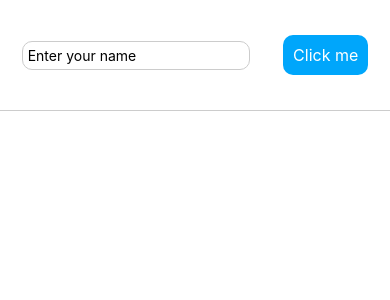
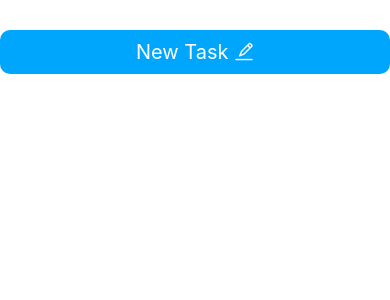
Before and after one commit to NasserNaif/Todo-App-React-Native, a React Native app: screen / in a window 390 px wide. Shown: the top 300 px of the page. Built offline with nearby package versions, Linux system fonts and the light colour scheme.

Commit message:
Last commit before push on GitHub

```diff
--- a/App.js
+++ b/App.js
@@ -1,70 +1,66 @@
 import { useState } from "react";
 import {
-  Button,
   FlatList,
   StatusBar,
+  StyleSheet,
+  View,
   Pressable,
-  StyleSheet,
   Text,
-  TextInput,
-  View,
-  ScrollView,
 } from "react-native";
 
+import TaskCard from "./components/TaskCard";
+import TaskInput from "./components/TaskInput";
+import Icon from "react-native-vector-icons/AntDesign";
+
 export default function App() {
-  const [newTask, setNewTask] = useState("");
   const [allTasks, setAllTasks] = useState([]);
+  const [modaIsVisible, setModalIsVisible] = useState(false);
 
-  function textChange(text) {
-    setNewTask(text);
+  function startAddTaskHanler() {
+    setModalIsVisible(true);
   }
 
-  function addingNewTask() {
-    const item = {
-      id: Math.floor(Math.random() * 1000),
-      task: newTask,
-    };
+  function cancelAddTaskHandler() {
+    setModalIsVisible(false);
+  }
 
-    setAllTasks((oldItem) => [...oldItem, item]);
-    setNewTask("");
+  function addingNewTask(newTask) {
+    setAllTasks((oldItem) => [
+      ...oldItem,
+      { id: Math.floor(Math.random() * 1000), task: newTask },
+    ]);
+    cancelAddTaskHandler();
   }
 
   function deleteFunc(id) {
-    const newArr = allTasks.filter((elmID) => {
-      if (elmID.id !== id) return elmID;
+    setAllTasks((prev) => {
+      return prev.filter((task) => task.id !== id);
     });
-    setAllTasks(newArr);
   }
 
   return (
     <View style={styles.container}>
-      <View style={styles.inputContainer}>
-        <TextInput
-          style={styles.inputSt}
-          placeholder="Enter your name"
-          value={newTask}
-          onChangeText={textChange}
-        />
       <Pressable
-          onPress={addingNewTask}
-          style={{
-            padding: 10,
-            backgroundColor: "#00a6fb",
-            alignItems: "center",
-            justifyContent: "center",
-            borderRadius: 10,
-          }}
+        android_ripple={{ color: "#dddddd" }}
+        style={styles.addButton}
+        onPress={startAddTaskHanler}
       >
         <Text
           style={{
             color: "white",
-              fontSize: 16,
+            fontSize: 20,
           }}
         >
-            Click me
+          New Task <Icon name="edit" size={20} />
         </Text>
       </Pressable>
-      </View>
+
+      {/* Task Input Component  */}
+      <TaskInput
+        visible={modaIsVisible}
+        onCancel={cancelAddTaskHandler}
+        addNewTask={addingNewTask}
+      />
 
       <View style={styles.taskContainer}>
         <FlatList
@@ -74,13 +70,11 @@ export default function App() {
           }}
           renderItem={(itemData) => {
             return (
-              <View style={styles.taskView}>
-                <Text>{itemData.item.task}</Text>
-                <Button
-                  title="Delete"
-                  onPress={() => deleteFunc(itemData.item.id)}
+              <TaskCard
+                Text={itemData.item.task}
+                id={itemData.item.id}
+                onDeleteItem={deleteFunc}
               />
-              </View>
             );
           }}
         />
@@ -92,44 +86,20 @@ export default function App() {
 const styles = StyleSheet.create({
   container: {
     flex: 1,
-    paddingTop: StatusBar.currentHeight,
-  },
-  inputContainer: {
-    flex: 1,
-    flexDirection: "row",
-    justifyContent: "space-around",
-    alignItems: "center",
-    height: 70,
-    padding: 5,
-    marginBottom: 10,
-    borderBottomWidth: 1,
-    borderBottomColor: "#cccccc",
-  },
-
-  inputSt: {
-    color: "black",
-    width: "60%",
-    borderWidth: 1,
-    borderColor: "#cccccc",
-    padding: 5,
-    borderRadius: 10,
+    width: "100%",
+    paddingTop: StatusBar.currentHeight || 20,
   },
 
   taskContainer: {
     flex: 7,
     padding: 10,
   },
-
-  taskView: {
-    flex: 1,
+  addButton: {
+    padding: 10,
     marginTop: 10,
-    paddingHorizontal: 10,
-    justifyContent: "space-evenly",
-    flexDirection: "row",
+    backgroundColor: "#00a6fb",
     alignItems: "center",
-    minHeight: 70,
-    borderWidth: 1,
-    borderColor: "#cccccc",
-    borderRadius: 8,
+    justifyContent: "center",
+    borderRadius: 10,
   },
 });
--- a/app.json
+++ b/app.json
@@ -9,11 +9,9 @@
     "splash": {
       "image": "./assets/splash.png",
       "resizeMode": "contain",
-      "backgroundColor": "#ffffff"
+      "backgroundColor": "black"
     },
-    "assetBundlePatterns": [
-      "**/*"
-    ],
+    "assetBundlePatterns": ["**/*"],
     "ios": {
       "supportsTablet": true
     },
--- /dev/null
+++ b/components/TaskCard.js
@@ -0,0 +1,51 @@
+import { View, Text, StyleSheet, Pressable } from "react-native";
+import Icon from "react-native-vector-icons/AntDesign";
+
+function TaskCard(props) {
+  return (
+    <View style={styles.taskView}>
+      <Text style={styles.text}>{props.Text}</Text>
+      <View style={styles.deleteButton}>
+        <Pressable
+          onPress={props.onDeleteItem.bind(this, props.id)}
+          android_ripple={{ color: "#dddddd" }}
+          style={({ pressed }) => pressed && styles.press}
+        >
+          <Icon name={"delete"} size={30} color={"white"} />
+        </Pressable>
+      </View>
+    </View>
+  );
+}
+
+export default TaskCard;
+
+const styles = StyleSheet.create({
+  taskView: {
+    flex: 1,
+    marginTop: 10,
+    paddingHorizontal: 10,
+    justifyContent: "space-between",
+    flexDirection: "row",
+    alignItems: "center",
+    minHeight: 70,
+    borderWidth: 0.3,
+    borderRightWidth: 20,
+    borderRightColor: "#bfdbf7",
+    borderRadius: 8,
+  },
+
+  deleteButton: {
+    backgroundColor: "#e63946",
+    borderRadius: 10,
+    padding: 7,
+  },
+  press: {
+    opacity: 0.5,
+  },
+
+  text: {
+    fontSize: 23,
+    fontWeight: "500",
+  },
+});
--- /dev/null
+++ b/components/TaskInput.js
@@ -0,0 +1,102 @@
+import { useState } from "react";
+import {
+  StyleSheet,
+  View,
+  TextInput,
+  Pressable,
+  Text,
+  Modal,
+} from "react-native";
+
+function TaskInput(props) {
+  const [newTask, setNewTask] = useState("");
+
+  function textChange(text) {
+    setNewTask(text);
+  }
+
+  function addNewTaskHandler() {
+    props.addNewTask(newTask);
+    setNewTask("");
+  }
+
+  return (
+    <Modal visible={props.visible} animationType={"slide"}>
+      <View style={styles.inputContainer}>
+        <TextInput
+          style={styles.inputSt}
+          placeholder="Enter your name"
+          value={newTask}
+          onChangeText={textChange}
+        />
+        <View style={styles.buttonContauner}>
+          <Pressable
+            android_ripple={{ color: "#dddddd" }}
+            onPress={addNewTaskHandler}
+            style={styles.addButton}
+          >
+            <Text
+              style={{
+                color: "white",
+                fontSize: 20,
+              }}
+            >
+              Add Task
+            </Text>
+          </Pressable>
+          <Pressable
+            android_ripple={{ color: "#dddddd" }}
+            onPress={() => props.onCancel()}
+            style={styles.addButton}
+          >
+            <Text
+              style={{
+                color: "white",
+                fontSize: 20,
+              }}
+            >
+              cancel
+            </Text>
+          </Pressable>
+        </View>
+      </View>
+    </Modal>
+  );
+}
+
+export default TaskInput;
+
+const styles = StyleSheet.create({
+  inputContainer: {
+    flex: 1,
+    justifyContent: "center",
+    alignItems: "center",
+    height: 70,
+    padding: 14,
+    backgroundColor: "#bfdbf7",
+  },
+
+  inputSt: {
+    color: "black",
+    width: "100%",
+    borderWidth: 1,
+    borderColor: "#cccccc",
+    padding: 10,
+    borderRadius: 10,
+    backgroundColor: "white",
+  },
+  addButton: {
+    padding: 10,
+    marginHorizontal: 10,
+    backgroundColor: "#00a6fb",
+    alignItems: "center",
+    justifyContent: "center",
+    borderRadius: 10,
+  },
+
+  buttonContauner: {
+    marginTop: 16,
+    flexDirection: "row",
+    justifyContent: "space-around",
+  },
+});
--- a/package.json
+++ b/package.json
@@ -12,7 +12,8 @@
     "expo": "~48.0.5",
     "expo-status-bar": "~1.4.4",
     "react": "18.2.0",
-    "react-native": "0.71.3"
+    "react-native": "0.71.4",
+    "react-native-vector-icons": "^9.2.0"
   },
   "devDependencies": {
     "@babel/core": "^7.20.0"
```
Also changed, not shown: 1 other file (tests, documents, lock files or other folders). Lines whose indentation alone changed are shown as unchanged.
